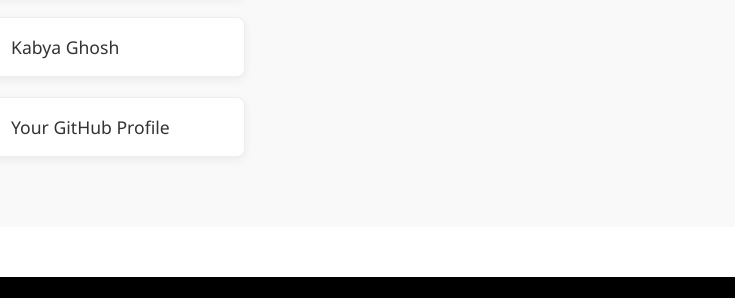
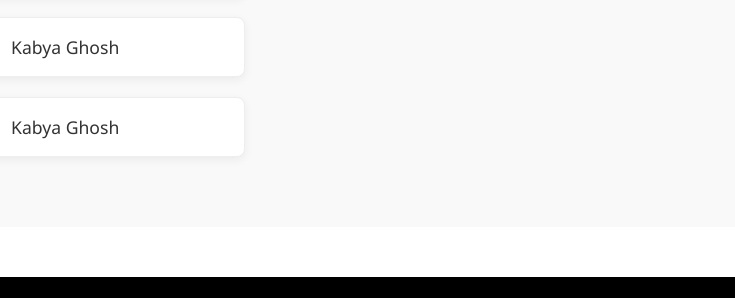
Before and after one commit to Kabyaghosh/portfolio, a plain HTML site: page index.html in a window 1280 px wide. Shown: the part 5184-5482 px from the top of the page, 545-1280 px from the left. Drawn offline with Linux system fonts and the light colour scheme.

Commit message:
Update index.html

```diff
--- a/index.html
+++ b/index.html
@@ -193,7 +193,7 @@
                      <div class="contact-item animate-on-scroll fade-in-up" style="transition-delay: 0.6s;">
                          <i class="fab fa-github"></i>
                          <!-- Add real GitHub URL -->
-                         <a href=" https://github.com/TechByKabya" target="_blank" rel="noopener noreferrer">Your GitHub Profile</a>
+                         <a href=" https://github.com/TechByKabya" target="_blank" rel="noopener noreferrer">Kabya Ghosh</a>
                      </div>
                 </div>
             </div>
```
